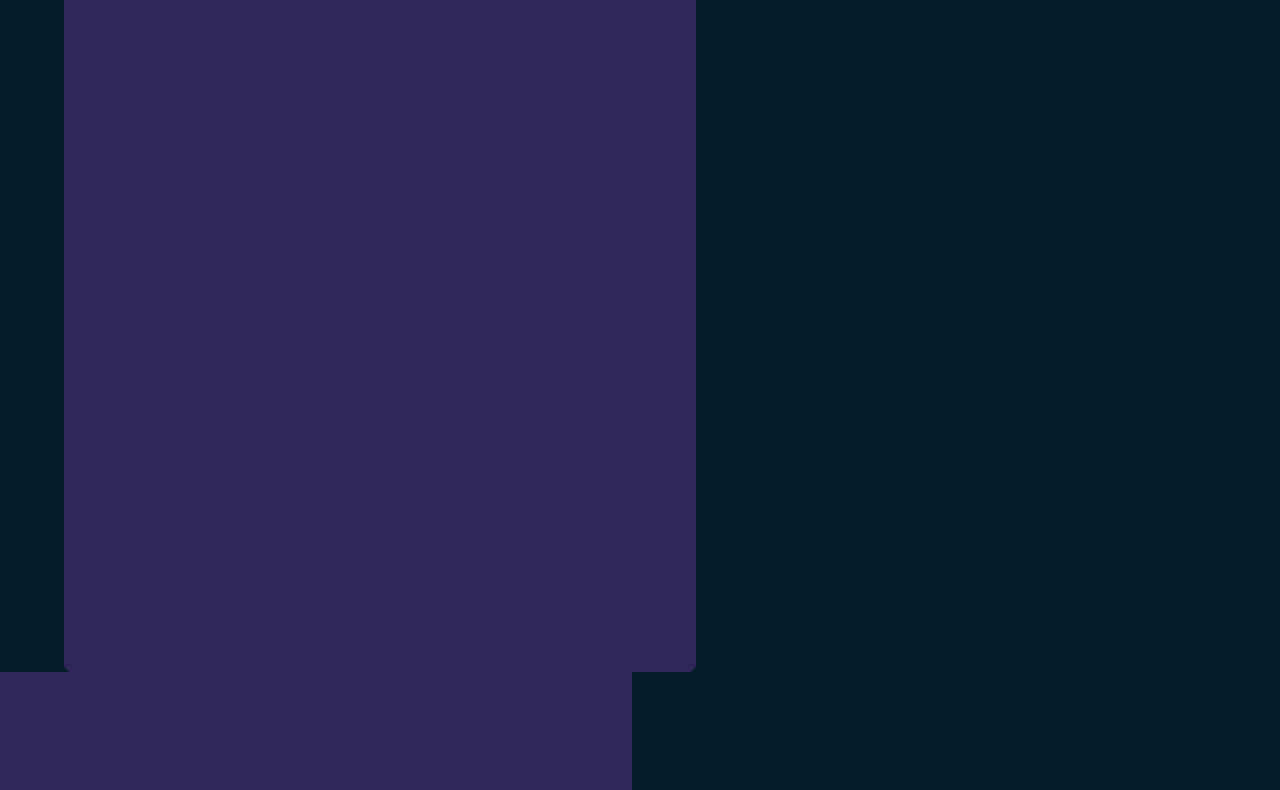
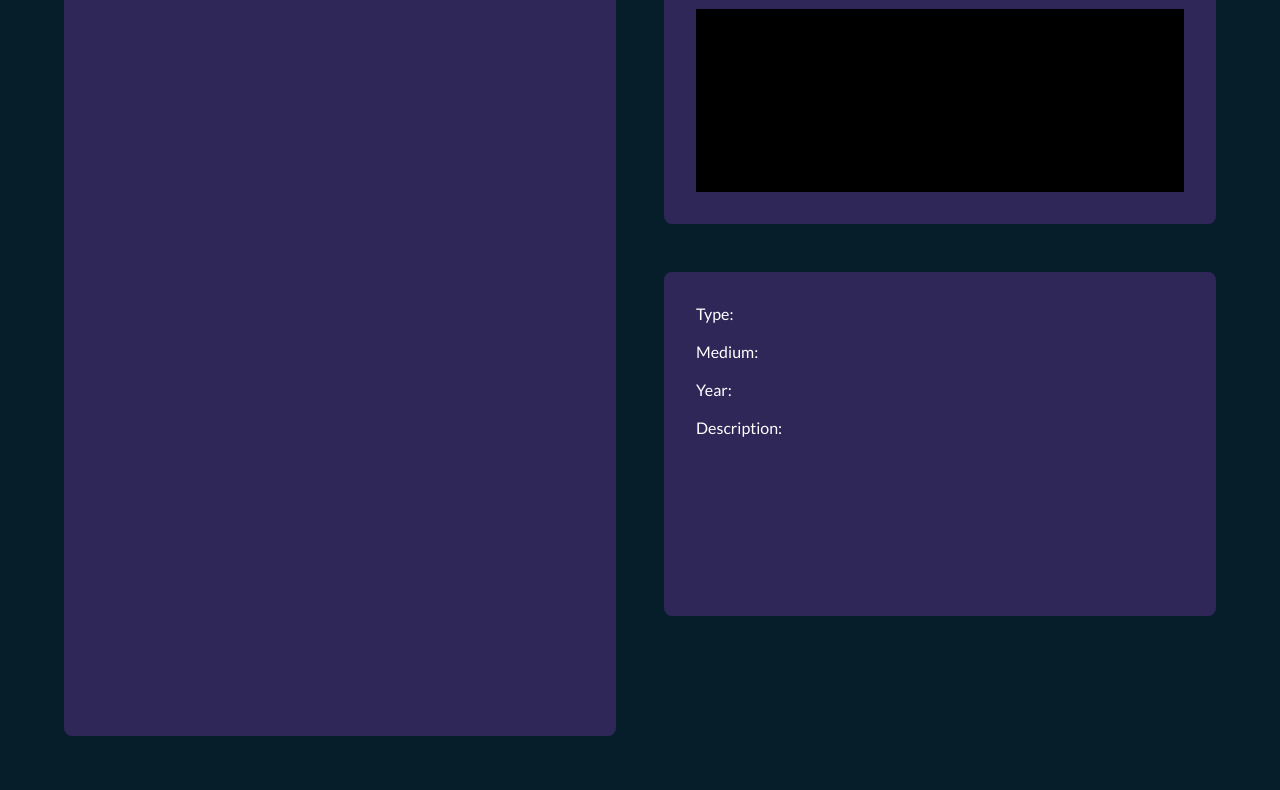
Before and after one commit to JoaoCardosoDev/Programacao2, a plain HTML site: page Project/index.html in a window 1280 px wide. Shown: the part 288-1078 px from the top of the page. Drawn offline with Linux system fonts and the light colour scheme.

Commit message:
Further work on CSS & JS Class work

```diff
--- a/Project/index.html
+++ b/Project/index.html
@@ -8,14 +8,24 @@
     <title>Etic Gallery</title>
 </head>
 <body>
-    <div class="banner"></div>
-    <div class="container">
-        <div class="wrapper"></div>
+    <div class="banner"><h1 class="title">Etic Gallery</h1></div>
+    <!-- <div class="container"> -->
+        <div id="wrapper"></div>
         <div class="infoContainer">
-            <div class="devlog"></div>
+            <div class="devlog">
+                <h2 class="title2">Devlog</h2>
+                <div class="showConsole"></div>
+            </div>
             <div class="info">
-                <div class="paintingInfo"></div>
-                <div class="authorInfo">    </div>
+                <div class="paintingInfo">
+                    <ul>
+                        <li>Type:</li><br>
+                        <li>Medium:</li><br>
+                        <li>Year:</li><br>
+                        <li>Description:</li><br>
+                    </ul>
+                </div>
+                <div class="authorInfo"></div>
             </div>
         </div>
     </div>
--- a/Project/script.js
+++ b/Project/script.js
@@ -0,0 +1,3 @@
+window.onload = () => {
+
+}
--- a/Project/style.css
+++ b/Project/style.css
@@ -5,44 +5,100 @@
 	vertical-align: baseline;
 }
 
+@font-face {
+    font-family: Lato;
+    src: url(Assets/Lato-Regular.ttf);
+}
 body{
     background-color: rgba(5, 30, 42, 1);
+    width: 100dvw;
+    height: 100dvw;
+    display: grid;
+    grid-template-areas:
+    'banner banner'
+    'wrapper infoContainer'
+    'wrapper infoContainer'
+    ;
+    grid-template-rows: 204px auto;
+    grid-template-columns: 50% 50% ;
 }
-
+h1{
+    text-align: center;
+    color: #A3E6EE;
+    font-size: 48px;
+    justify-content: center;
+}
+h2{
+    color: #A3E6EE;
+    font-size: 32px;
+    display: flex;
+}
+ul{
+    font-size: 16px;
+    font-family: Lato;
+    color: white;
+    list-style-type: none;
+}
 .banner{
     display: flex;
     width: 808px;
     height: 92px;
     border-radius: 8px;
     justify-content: center;
-    margin: auto;
     margin-top: 64px;
-    margin-bottom: 48px;
+    margin-left: auto;
+    margin-right: auto;
     background: #2E2758;
+    grid-area: banner;
 }
-.wrapper{
+
+#wrapper{
     display: flex;
-    width: 632px;
+    flex-direction: row;
     height: 756px;
     border-radius: 8px;
     background: #2E2758;
     margin-left: 64px;
     margin-right: 24px;
-    flex-direction: row;
+    padding: 32px;
+    grid-area: wrapper;
 }
-.infoCotainer{
+.infoContainer{
     display: flex;
-    width: 632px;
-    height: 756px;
+    flex-direction: column;
+    height: 100%;
     border-radius: 8px;
     margin-right: 64px;
     margin-left: 24px;
 }
 .devlog{
+    display: flex;
     flex-direction: column;
-    display: flex;
-    width: 632px;
-    height: 288px;
+    height: 286px;
     margin-bottom: 48px;
     background: #2E2758;
+    padding: 32px;
+    border-radius: 8px;
+    flex: 1;
 }
+.showConsole{
+    display: flex;
+    height: 183px;
+    background: hsl(0, 0%, 0%);
+    margin-top: 24px;
+}
+.info{
+    height: 100%;
+    background: #2E2758;
+    display: flex;
+    padding: 32px;
+    border-radius: 8px;
+}
+.paintingInfo{
+    width: 316px;
+    flex: 1;
+}
+.authorInfo{
+    width: 316px;
+    flex: 1;
+}
```
Also changed, not shown: Project/data.json (added, +9 -0 lines), Project/Assets/Lato-Regular.ttf (added), 1 other file.
